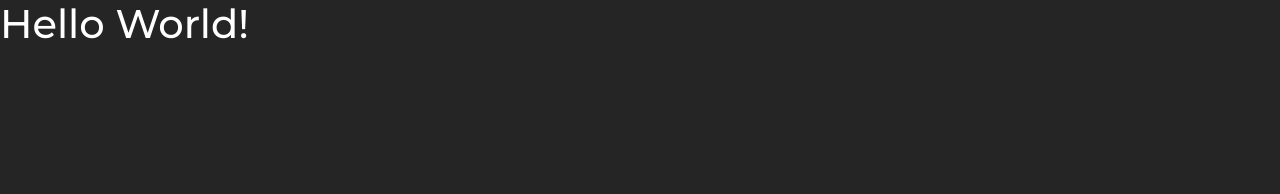
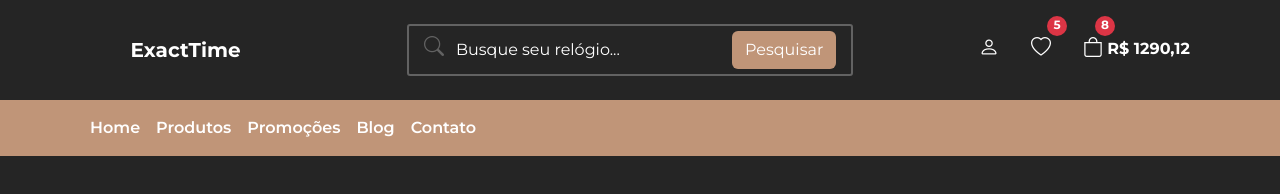
Before and after one commit to kenmarcos/exactTime, a plain HTML site: page index.html in a window 1280 px wide. Drawn offline with nearby package versions, Linux system fonts and the light colour scheme.

Commit message:
feat: create the navbar and the bottom navbar

```diff
--- a/css/styles.css
+++ b/css/styles.css
@@ -2,17 +2,26 @@
   font-family: "Montserrat", sans-serif;
 }
 
+:root {
+  --black-800: #101010;
+  --black-600: #252525;
+  --white: #fff;
+  --pink-100: #fcf5eb;
+  --brown-400: #c09578;
+  --gray: #626262;
+}
+
 body {
-  background-color: #252525;
+  background-color: var(--black-600);
   color: #fff;
 }
 
 .primary-bg-color {
-  background-color: #252525;
+  background-color: var(--black-600);
 }
 
 .secondary-bg-color {
-  background-color: #c09578;
+  background-color: var(--brown-400);
 }
 
 .light-bg-color {
@@ -20,17 +29,116 @@ body {
 }
 
 .dark-bg-color {
-  background-color: #101010;
+  background-color: var(--black-800);
 }
 
 .primary-color {
-  color: #c09578;
+  color: var(--brown-400);
 }
 
 .primary-color {
-  color: #626262;
+  color: var(--gray);
 }
 
 .light-color {
-  color: #fcf5eb;
+  color: var(--pink-100);
 }
+
+/* NAVBAR */
+#navbar a,
+#navbar button {
+  color: var(--white);
+}
+
+.navbar-brand {
+  font-weight: 700;
+  width: 100%;
+  text-align: center;
+}
+
+#navbar-items {
+  justify-content: space-between;
+}
+
+#navbar .navbar-nav {
+  flex-direction: row;
+  justify-content: flex-end;
+}
+
+#navbar .navbar-nav li {
+  margin-left: 1em;
+  position: relative;
+}
+
+#navbar i {
+  font-size: 20px;
+}
+
+#navbar .badge {
+  width: 20px;
+  height: 20px;
+  text-align: center;
+  padding: 0;
+  line-height: unset;
+  border-radius: 50%;
+  position: absolute;
+  top: -8px;
+  right: -8px;
+}
+
+#bag-item span {
+  left: 20px;
+}
+
+#search-form {
+  width: 100%;
+  margin: 2em 0;
+  border: 2px solid var(--gray);
+  border-radius: 3px;
+  padding: 5px 15px;
+}
+
+#search-form input {
+  background-color: transparent;
+  border: none;
+  color: var(--white);
+}
+
+#search-form input:focus {
+  box-shadow: none;
+}
+
+#search-form input::placeholder {
+  color: var(--white);
+}
+
+/* BOTTOM NAVBAR */
+#bottom-navbar-container .container {
+  justify-content: flex-end;
+}
+
+#bottom-navbar-container a {
+  font-weight: 600;
+  color: var(--white);
+}
+
+.navbar-toggler {
+  font-size: 1.5em;
+}
+
+@media (min-width: 768px) {
+  /* NAVBAR */
+  .navbar-brand {
+    text-align: left;
+  }
+
+  #navbar-items {
+    display: flex;
+    min-width: 80%;
+  }
+
+  #search-form {
+    margin: 0;
+    width: 50%;
+  }
+}
--- a/index.html
+++ b/index.html
@@ -44,6 +44,101 @@
   </head>
 
   <body>
-    <h1>Hello World!</h1>
+    <!-- NAVBAR -->
+    <nav class="navbar navbar-expand-lg primary-bg-color py-4 px-2" id="navbar">
+      <div class="container justify-content-center gap-md-2 gap-xl-0">
+        <a class="navbar-brand text-center" href="#">ExactTime</a>
+
+        <div id="navbar-items">
+          <div></div>
+
+          <form class="d-flex" id="search-form">
+            <i class="bi bi-search primary-color"></i>
+
+            <input
+              class="form-control me-2"
+              type="search"
+              placeholder="Busque seu relógio..."
+              aria-label="Search"
+            />
+
+            <button class="btn secondary-bg-color" type="submit">
+              Pesquisar
+            </button>
+          </form>
+
+          <ul class="navbar-nav mb-2 mb-lg-0">
+            <li class="navbar-item">
+              <a class="nav-link" href="#">
+                <i class="bi bi-person"></i>
+              </a>
+            </li>
+
+            <li class="navbar-item">
+              <a class="nav-link" href="#">
+                <i class="bi bi-heart"></i>
+              </a>
+
+              <span class="badge bg-danger">5</span>
+            </li>
+
+            <li class="navbar-item" id="bag-item">
+              <a class="nav-link" href="#">
+                <i class="bi bi-bag"></i>
+
+                <b>R$ 1290,12</b>
+              </a>
+
+              <span class="badge bg-danger">8</span>
+            </li>
+          </ul>
+        </div>
+      </div>
+    </nav>
+
+    <!-- BOTTOM NAVBAR -->
+    <nav
+      class="navbar navbar-expand-lg secondary-bg-color p-2"
+      id="bottom-navbar-container"
+    >
+      <div class="container">
+        <button
+          class="navbar-toggler"
+          type="button"
+          data-bs-toggle="collapse"
+          data-bs-target="#bottom-navbar"
+          aria-controls="bottom-navbar"
+          aria-expanded="false"
+          aria-label="Toggle navigation"
+        >
+          <span class="navbar-toggler-icon"></span>
+        </button>
+
+        <ul
+          class="navbar-nav mb-2 mb-lg-0 collapse navbar-collapse flex-column flex-lg-row"
+          id="bottom-navbar"
+        >
+          <li class="nav-item">
+            <a class="nav-link" href="#">Home</a>
+          </li>
+
+          <li class="nav-item">
+            <a class="nav-link" href="#">Produtos</a>
+          </li>
+
+          <li class="nav-item">
+            <a class="nav-link" href="#">Promoções</a>
+          </li>
+
+          <li class="nav-item">
+            <a class="nav-link" href="#">Blog</a>
+          </li>
+
+          <li class="nav-item">
+            <a class="nav-link" href="#">Contato</a>
+          </li>
+        </ul>
+      </div>
+    </nav>
   </body>
 </html>
```
